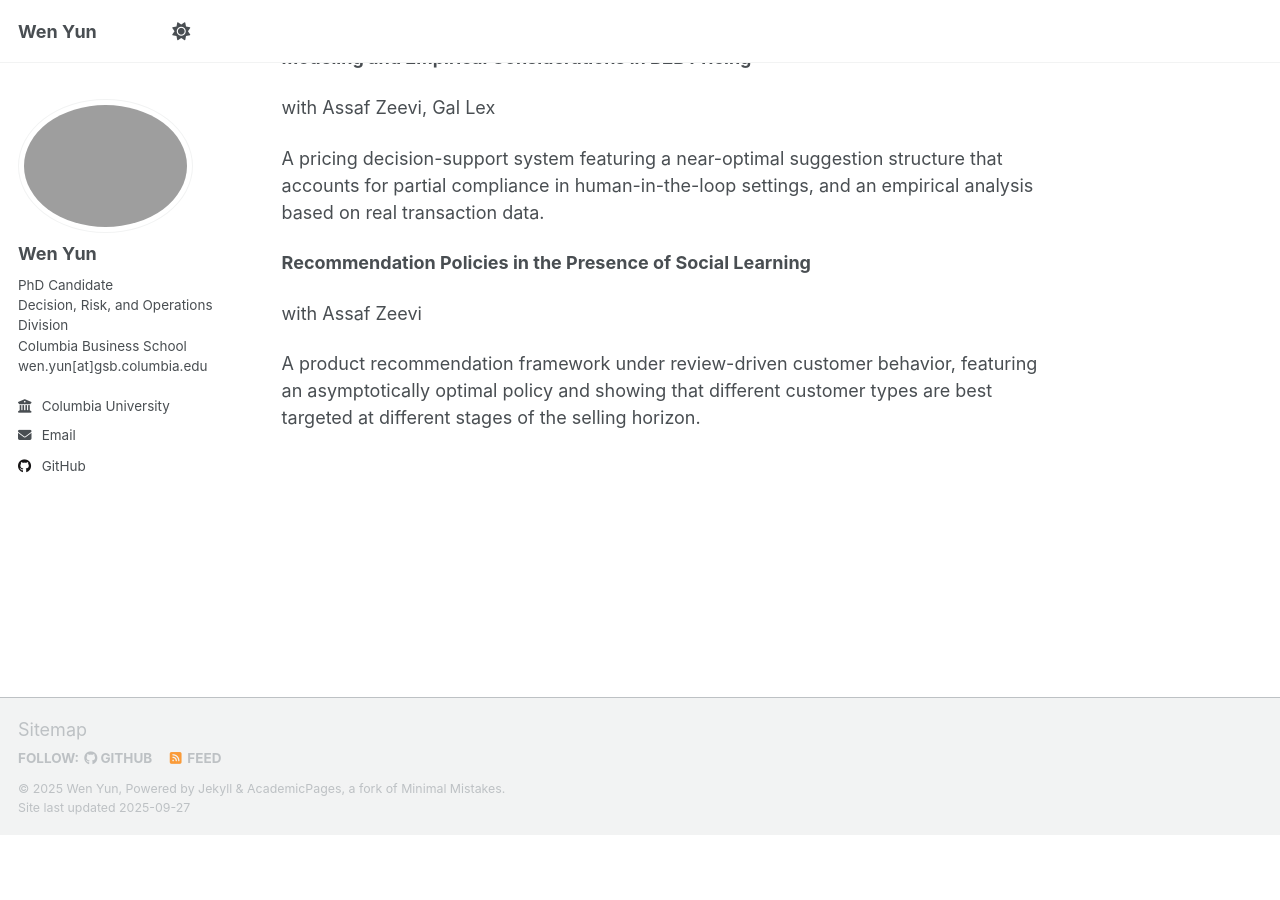
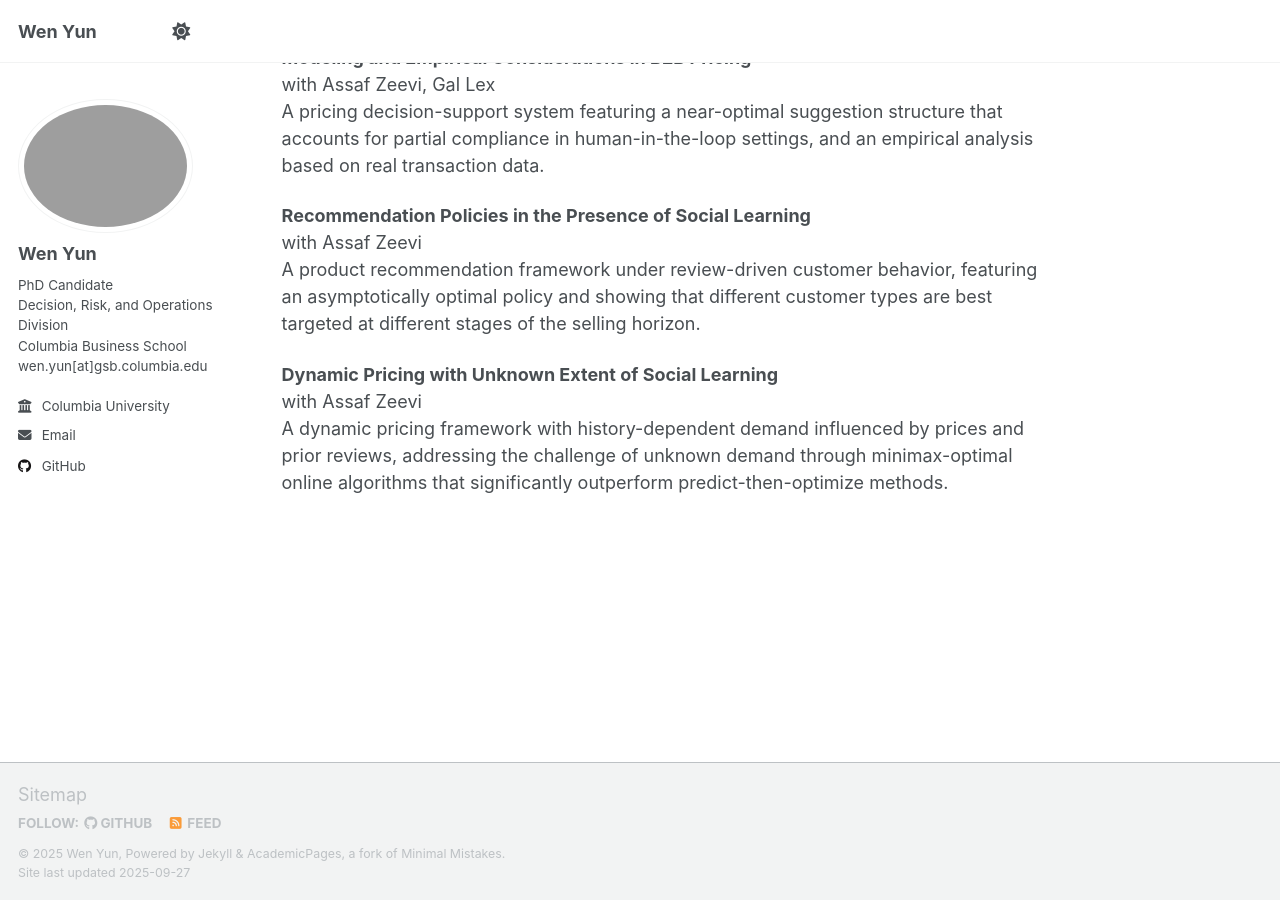
Before and after one commit to wenyun0/wenyun0.github.io, a Jekyll site: the page built from _pages/about.md, in a window 1280 px wide and 900 px high, scrolled down 536 px. Built offline with Jekyll 4.4.1, drawn with Linux system fonts in a browser that asks for light colours; a script that is not in the unit is left out; before the commit the page ends 1371 px from its top, so only the background shows below that.

Commit message:
Update about.md

```diff
--- a/_pages/about.md
+++ b/_pages/about.md
@@ -18,13 +18,13 @@ My research studies problems in revenue management and related operational setti
 ## Working Papers
 
 **Modeling and Empirical Considerations in B2B Pricing**<br>
-
 with Assaf Zeevi, Gal Lex<br>
-
 A pricing decision-support system featuring a near-optimal suggestion structure that accounts for partial compliance in human-in-the-loop settings, and an empirical analysis based on real transaction data.
 
 **Recommendation Policies in the Presence of Social Learning**<br>
+with Assaf Zeevi<br>
+A product recommendation framework under review-driven customer behavior, featuring an asymptotically optimal policy and showing that different customer types are best targeted at different stages of the selling horizon.
 
+**Dynamic Pricing with Unknown Extent of Social Learning**<br>
 with Assaf Zeevi<br>
-
-A product recommendation framework under review-driven customer behavior, featuring an asymptotically optimal policy and showing that different customer types are best targeted at different stages of the selling horizon.
+A dynamic pricing framework with history-dependent demand influenced by prices and prior reviews, addressing the challenge of unknown demand through minimax-optimal online algorithms that significantly outperform predict-then-optimize methods.
```
